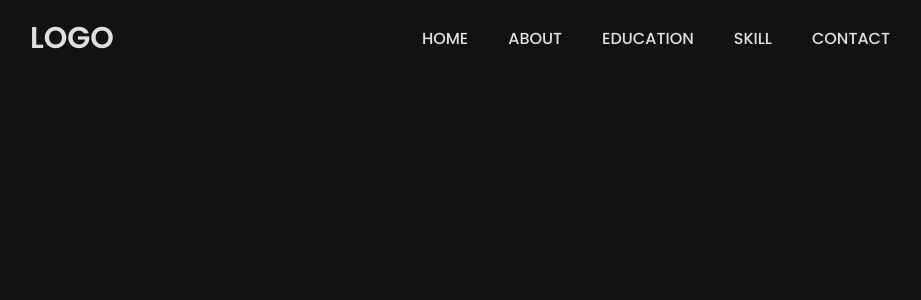
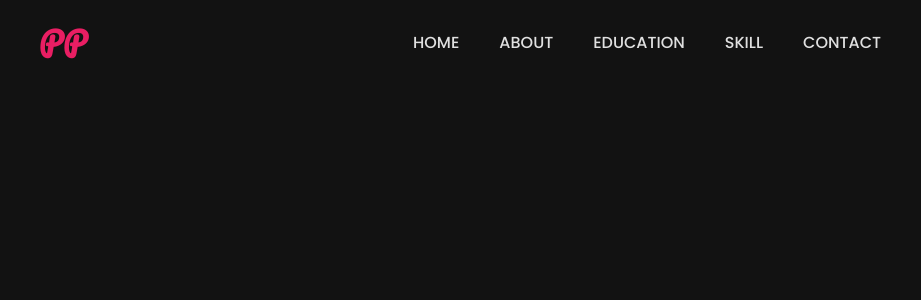
Before and after one commit to Ziilcher/vite_portfolio, a React (Vite) app: page / in a window 1280 px wide. Shown: the top 300 px of the page, without its empty margins (166-1087 px from the left). Built offline with nearby package versions, Linux system fonts and the light colour scheme.

Commit message:
Edit Navbar hover.

```diff
--- a/src/components/Navbar.css
+++ b/src/components/Navbar.css
@@ -22,12 +22,11 @@
     font-weight: 500;
     font-size: 1rem;
     cursor: pointer;
-    transition: all 0.4s;
+    transition: all 0.4s ease;
 }
 
 .nav-item:hover{
-    transform: translateY(0.5rem);
-    border-bottom: 2px solid black;
+    border-bottom: 2px solid var(--d-secondary);
 }
 
 .navbar i{
@@ -37,9 +36,12 @@
 }
 
 .logo{
+    font-family: var(--logo-font);
     text-transform: uppercase;
+    color: var(--d-secondary);
     font-size: 30px;
 }
+
 @media (max-width: 1023px){
     .navbar{
         justify-content: space-between;
@@ -64,9 +66,9 @@
         right: -100%;
         padding: 16px 0px;
         flex-direction: column;
-        background: rgba(255, 255, 255, 0.6);
-        backdrop-filter: blur(5.5px);
-        -webkit-backdrop-filter: blur(5.5px);
+        background: rgba(34, 34, 34, 0.9);
+        backdrop-filter: blur(5px);
+        -webkit-backdrop-filter: blur(5px);
         justify-content: center;
         align-items: center;
         transition: all 0.3s ease;
--- a/src/components/Navbar.jsx
+++ b/src/components/Navbar.jsx
@@ -1,5 +1,6 @@
 import { useState } from 'react'
 import './Navbar.css'
+import { NavLink } from 'react-router-dom'
 import { Link } from 'react-scroll'
 
 function Navbar() {
@@ -11,13 +12,13 @@ function Navbar() {
 
     return (
         <nav className="navbar">
-            <h1 className='logo'>Logo</h1>
+            <h1 className='logo'>PP</h1>
             <ul className= {IsOpen ? 'nav active open-menu' : 'nav active'}>
-                <Link to='homepage' spy={true} smooth={true} duration={500} className='nav-item'>home</Link>
-                <li className='nav-item'>about</li>
-                <li className='nav-item'>education</li>
-                <li className='nav-item'>skill</li>
-                <li className='nav-item'>contact</li>
+                <li className='nav-item'><NavLink to='home'>home</NavLink></li>
+                <li className='nav-item'><NavLink to='about'>about</NavLink></li>
+                <li className='nav-item'><NavLink to='education'>education</NavLink></li>
+                <li className='nav-item'><NavLink to='skill'>skill</NavLink></li>
+                <li className='nav-item'><NavLink to='contact'>contact</NavLink></li>
 
             </ul>
             <i class='ri-menu-line' onClick={menu}></i>
```
